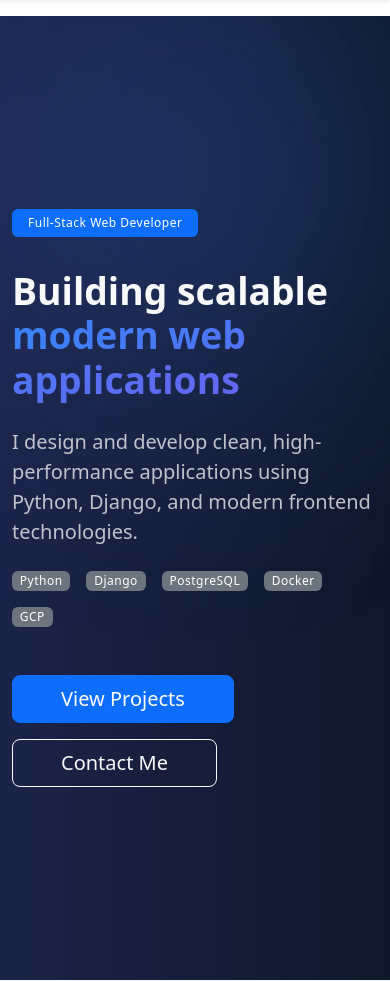
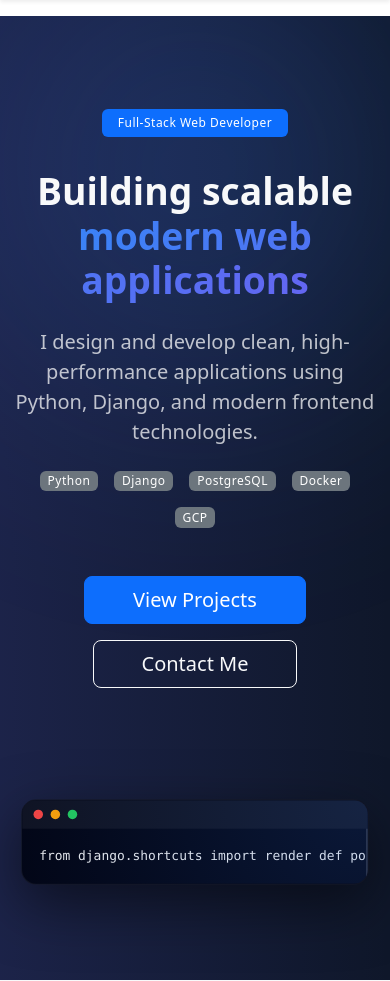
Before and after one commit to abalaye1/devfolio-pro, a Django app: page / in a window 390 px wide. Shown: the part 56-1037 px from the top of the page. Run offline with Django 5.2, Linux system fonts and the light colour scheme; data that the repository does not hold is empty; parts of the project's set-up code (start-up, migrations or seed data) failed here and were passed over.

Commit message:
fix production settings

```diff
--- a/static/css/main.css
+++ b/static/css/main.css
@@ -326,3 +326,40 @@ hr {
   background: radial-gradient(circle at top right, rgba(59,130,246,0.15), transparent);
   pointer-events: none;
 }
+
+
+@media (max-width: 991px) {
+  .hero-code-panel {
+    margin-top: 20px;
+    transform: scale(0.95);
+  }
+
+  .hero-section {
+    text-align: center;
+  }
+
+  .hero-section .d-flex {
+    justify-content: center !important;
+  }
+}
+
+
+.typing {
+  overflow: hidden;
+  white-space: nowrap;
+  border-right: 2px solid rgba(255,255,255,0.75);
+  width: 0;
+  animation: typing 3.5s steps(60, end) forwards,
+             blink 0.8s infinite;
+}
+
+/* typing effect */
+@keyframes typing {
+  from { width: 0; }
+  to { width: 100%; }
+}
+
+/* cursor blink */
+@keyframes blink {
+  50% { border-color: transparent; }
+}
--- a/templates/includes/hero.html
+++ b/templates/includes/hero.html
@@ -46,18 +46,18 @@
       </div>
 
       <!-- RIGHT SIDE VISUAL PANEL (this is the “sidebar look”) -->
-<div class="col-lg-5 d-none d-lg-block">
+<div class="col-lg-5 col-12 mt-4 mt-lg-0">
 <div class="hero-code-panel">
 
-    <!-- Fake window bar -->
+  <!-- window bar -->
   <div class="code-header">
     <span class="dot red"></span>
     <span class="dot yellow"></span>
     <span class="dot green"></span>
   </div>
 
-    <!-- Code content -->
-    <pre class="code-content"><code>
+  <!-- typing area -->
+  <pre class="code-content typing"><code>
 from django.shortcuts import render
 
 def portfolio(request):
```
Lines whose indentation alone changed are shown as unchanged.
